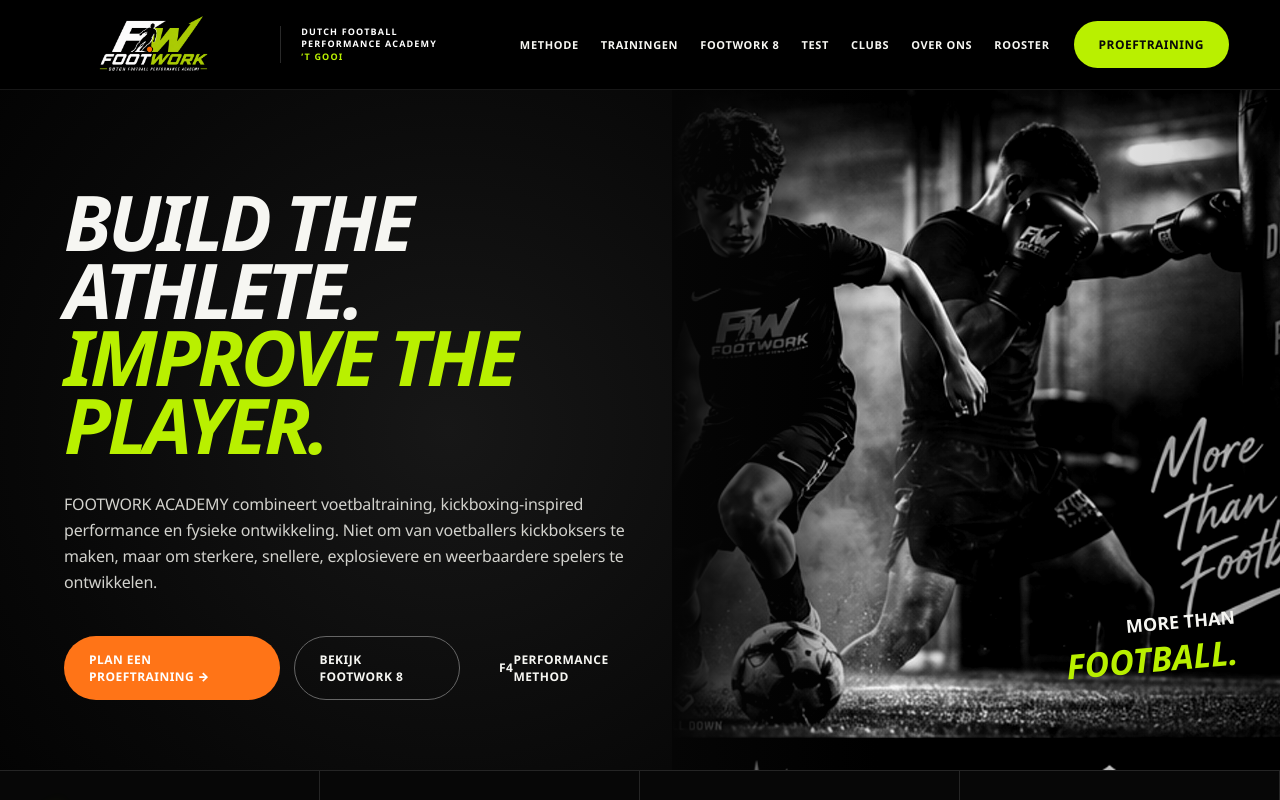
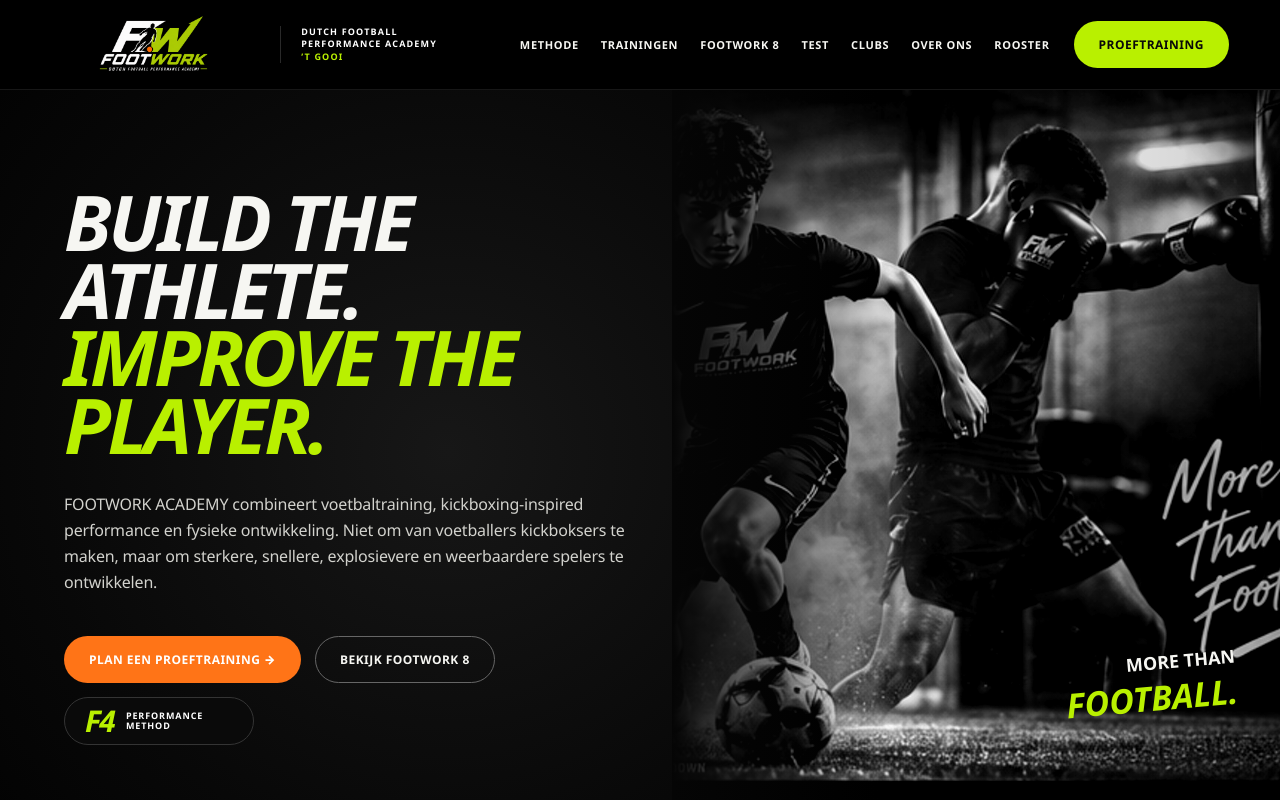
Before and after one commit to Hawqati/footwork-website, a Next.js app: page / in a window 1280 px wide. Shown: the top 800 px of the page. Built offline with nearby package versions, Linux system fonts and the light colour scheme; no server answers.

Commit message:
Style F4 hero method button

```diff
--- a/app/tweaks.css
+++ b/app/tweaks.css
@@ -15,6 +15,13 @@
 .hero p,.page-hero p,.section p,.mini-cta p,.footer-grid p,.faq-list p,.contact-cards p,.form-note{font-family:"Segoe UI",Inter,"Helvetica Neue",Arial,sans-serif;font-weight:400;letter-spacing:-.012em}
 .hero p,.page-hero p,.section>p,.section-copy>p,.club-copy>p,.lead-band>div>p,.mini-cta>p,.two-col p{font-size:16px;line-height:1.62;color:#d2d2cd}
 .card p,.method-grid p,.feature-grid p,.audience-grid p,.test-grid p,.process-grid p,.pricing-grid p,.founder-grid p{font-size:14px;line-height:1.55;letter-spacing:-.008em;color:#a6a6a0}
+
+/* Third homepage action: compact F4 method badge/button. */
+.hero-copy .actions{align-items:stretch;flex-wrap:wrap}
+.btn-f4{min-width:190px;gap:12px;border-color:#343434;background:#0a0a0a;color:#fff;padding:8px 20px;text-align:left;justify-content:flex-start}
+.btn-f4 strong{color:var(--lime);font-size:30px;font-style:italic;line-height:1;font-weight:950;letter-spacing:-.06em}
+.btn-f4 span{font-size:9px;line-height:1.15;letter-spacing:.1em;font-weight:900}
+.btn-f4:hover{border-color:var(--lime);background:#0d1007;box-shadow:0 0 22px rgba(185,240,0,.09)}
 
 /* Keep the existing cards/design; only make the three training visuals cleaner and brighter. */
 .programs .card-img{height:230px;overflow:hidden;background:#080808}
@@ -72,4 +79,5 @@
   .f4-heading>strong{font-size:58px}
   .f4-heading h2{font-size:31px}
   .f4-copy .method-grid{margin-top:16px}
+  .btn-f4{width:100%;justify-content:center}
 }
```
